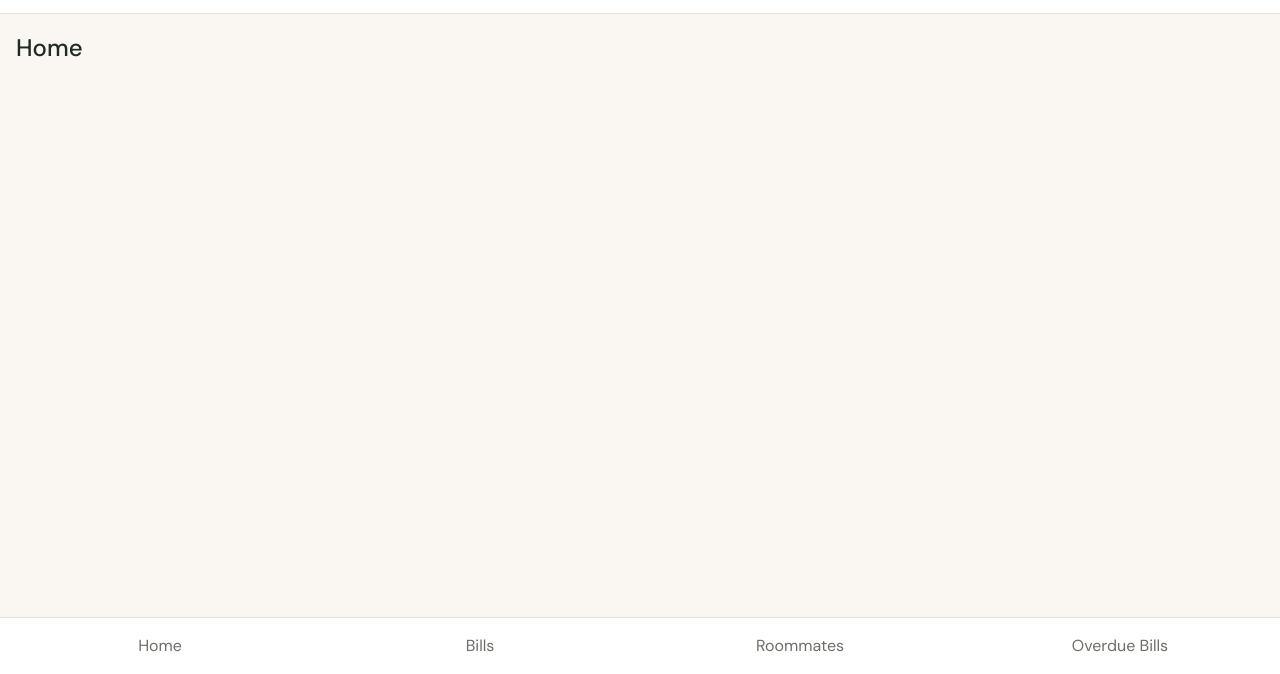
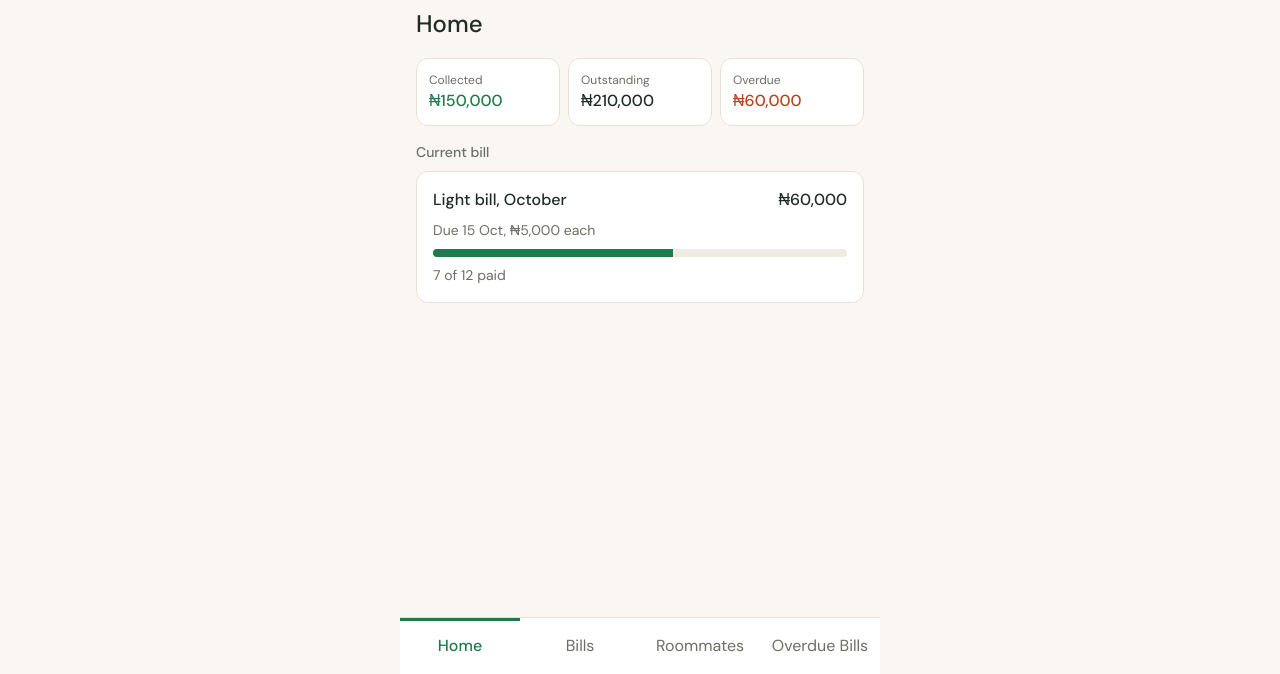
Before and after one commit to Evans-o11/hostel-split, a plain HTML site: page index.html in a window 1280 px wide. Shown: the part 126-800 px from the top of the page. Drawn offline with Linux system fonts and the light colour scheme.

Commit message:
Add current bill card to Home with title, amount, progress bar and notes

```diff
--- a/index.html
+++ b/index.html
@@ -1,60 +1,83 @@
-<!DOCTYPE html>
+<!doctype html>
 <html lang="en">
   <head>
-    <meta charset="UTF-8">
-    <meta name="viewport" content="width=device-width, initial-scale=1.0">
+    <meta charset="UTF-8" />
+    <meta name="viewport" content="width=device-width, initial-scale=1.0" />
     <title>Hostel Split</title>
     <link rel="preconnect" href="https://fonts.googleapis.com" />
     <link rel="preconnect" href="https://fonts.gstatic.com" crossorigin />
-<link href="https://fonts.googleapis.com/css2?family=DM+Sans:wght@400;500&display=swap" rel="stylesheet" />
-    <link rel="stylesheet" href="style.css">
+    <link
+      href="https://fonts.googleapis.com/css2?family=DM+Sans:wght@400;500&display=swap"
+      rel="stylesheet"
+    />
+    <link rel="stylesheet" href="style.css" />
   </head>
   <body>
     <header>
-        <h1>
-            Hostel Split
-        </h1>
-        <p>Your simple solution for splitting hostel bills</p>
+      <h1>Hostel Split</h1>
+      <p class="tagline">Your simple solution for splitting hostel bills</p>
 
-        <p id="hostelName" class="tagline">Your hostel name</p>
+      <p id="hostelName">Your hostel name</p>
     </header>
 
     <main>
       <section id="screenWelcome" class="screen">
         <h2>Set up your hostel</h2>
-
       </section>
 
-        <section id="screenHome" class="screen screen-active" >
+      <section id="screenHome" class="screen screen-active">
+        <h2>Home</h2>
 
-            <h2>Home</h2>
+        <div class="stat-row">
+          <div class="stat-card">
+            <p class="stat-label">Collected</p>
+            <p class="stat-value" id="statCollected">₦150,000</p>
+          </div>
+
+          <div class="stat-card">
+            <p class="stat-label">Outstanding</p>
+            <p class="stat-value" id="statOutstanding">₦210,000</p>
+          </div>
+
+          <div class="stat-card">
+            <p class="stat-label">Overdue</p>
+            <p class="stat-value" id="statOverdue">₦60,000</p>
+          </div>
+        </div>
+        <p class="section-label">Current bill</p>
+
+        <div class="bill-card">
+          <div class="bill-top">
+            <p class="bill-title">Light bill, October</p>
+            <p class="bill-amount">₦60,000</p>
+          </div>
+          <p class="bill-note">Due 15 Oct, ₦5,000 each</p>
+          <div class="progress">
+            <div class="progress-fill" style="width: 58%"></div>
+          </div>
+          <p class="bill-note">7 of 12 paid</p>
+        </div>
       </section>
 
-        <section id="screenBills" class="screen ">
-
+      <section id="screenBills" class="screen">
         <h2>Bills</h2>
       </section>
 
       <section id="screenRoommates" class="screen">
-
         <h2>Roommates</h2>
       </section>
 
       <section id="screenOverdue" class="screen">
-
         <h2>Overdue bills</h2>
       </section>
-
     </main>
     <nav aria-label="Main">
-        <button type="button" data-screen="Home">Home</button>
+      <button type="button" data-screen="Home" class="active">Home</button>
       <button type="button" data-screen="Bills">Bills</button>
       <button type="button" data-screen="Roommates">Roommates</button>
       <button type="button" data-screen="Overdue">Overdue Bills</button>
     </nav>
 
-
-
     <script src="script.js"></script>
   </body>
 </html>
--- a/script.js
+++ b/script.js
@@ -13,6 +13,11 @@ function showScreen(name) {
     screen.classList.remove("screen-active");
   });
     const shownScreen = document.getElementById("screen" + name);
-      shownScreen.classList.add("screen-active");
+  shownScreen.classList.add("screen-active");
+  buttons.forEach(function (button) {
+    button.dataset.screen === name ? button.classList.add("active") : button.classList.remove("active");
+
+
+  });
 
 }
--- a/style.css
+++ b/style.css
@@ -25,7 +25,14 @@ body {
     background-color: var(--page-background);
     color: var(--main-text);
     line-height: 1.5;
-    margin: 0;
+    margin: 0 auto;
+    max-width: 480px;
+    min-height: 100vh;
+    min-height: 100dvh;
+    display: flex;
+    flex-direction: column;
+
+
 }
 h1, h2{
     margin: 0;
@@ -56,10 +63,8 @@ nav {
     display: flex;
     background-color: var(--card-background);
     border-top: 1px solid var(--card-border);
-    position: fixed;
-    bottom: 0;
-    left: 0;
-    right: 0;
+   position: sticky;
+   bottom: 0;
 
  }
 nav button{
@@ -73,7 +78,7 @@ nav button{
 }
 main {
     padding: var(--big-gap);
-   padding-bottom: 88px; /* To account for the fixed nav bar */
+ flex: 1;
 }
 .screen{
     display: none;
@@ -81,3 +86,80 @@ main {
 .screen-active{
     display: block;
 }
+
+nav button.active{
+    color: var(--brand-green);
+    font-weight: 500;
+    box-shadow: inset 0 3px 0 0 var(--brand-green);
+}
+.stat-row{
+    display: grid;
+    grid-template-columns:  repeat(3, 1fr);
+    gap: var(--tiny-gap);
+    margin-top: var(--big-gap);
+
+}
+
+.stat-card{
+    background-color: var(--card-background);
+    border: 1px solid var(--card-border);
+    padding: 12px;
+    border-radius: var(--soft-rounded-corner);
+}
+.stat-label{
+    margin: 0;
+    font-size: 0.75rem;
+    color: var(--muted-text);
+}
+ .stat-value{
+    margin: 0;
+    font-size: 1rem;
+    font-weight: 500;
+
+ }
+ #statCollected{
+    color: var(--brand-green);
+ }
+ #statOverdue{
+    color: var(--overdue-text);
+ }
+ .section-label{
+    margin-top: var(--big-gap);
+    margin-left: 0;
+    margin-right: 0;
+    margin-bottom: var(--tiny-gap);
+    font-size: 0.875rem;
+    font-weight: 500;
+    color: var(--muted-text);
+ }
+ .bill-card{
+    background-color: var(--card-background);
+    border: 1px solid var(--card-border);
+    padding: var(--big-gap);
+    border-radius: var(--soft-rounded-corner);
+ }
+ .bill-top {
+    display: flex;
+    justify-content: space-between;
+    align-items: baseline;
+ }
+ .bill-title,.bill-amount{
+    margin: 0;
+    font-weight: 500;
+ }
+.progress{
+    height: 8px;
+    background-color: var(--unpaid-background);
+    border-radius: 999px;
+    overflow: hidden;
+    margin: var(--tiny-gap) 0;
+}
+.progress-fill{
+    height: 100%;
+    background-color: var(--brand-green);
+}
+.bill-note {
+    margin: var(--tiny-gap) 0 0;
+    font-size: 0.875rem;
+    color: var(--muted-text);
+}
```
Lines whose indentation alone changed are shown as unchanged.
